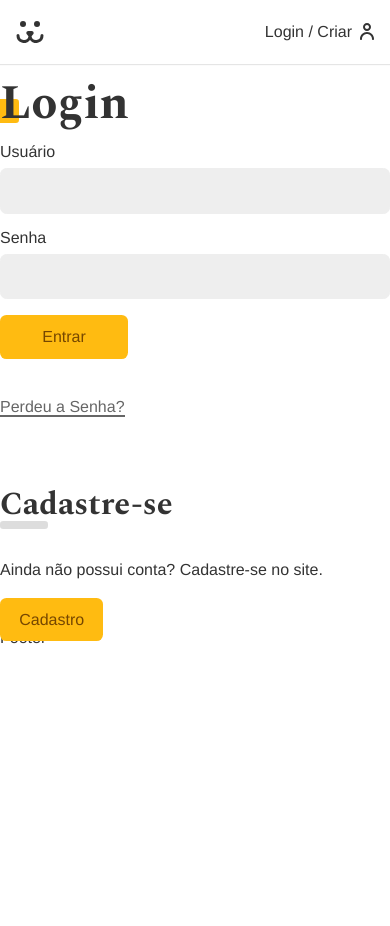
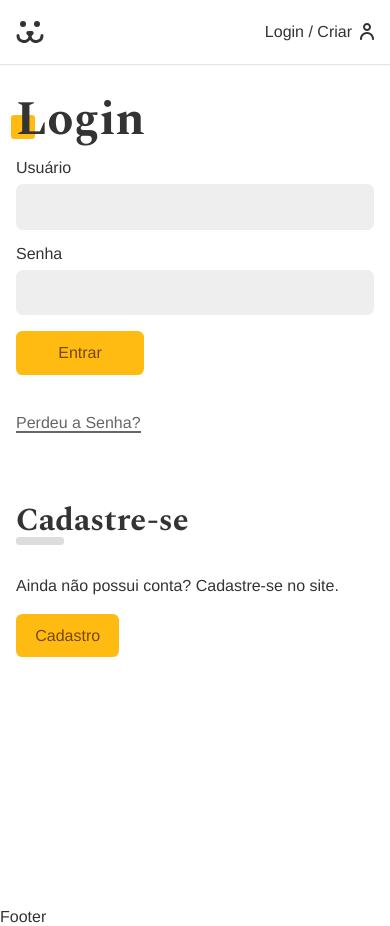
Before and after one commit to VittorioBarella/dogs, a React (Vite) app: page /login in a window 390 px wide. Before the commit the page ends 844 px from the top, so only its background shows below. Built offline with nearby package versions, Linux system fonts and the light colour scheme.

Commit message:
added background in login page

```diff
--- a/src/Components/Login/Login.jsx
+++ b/src/Components/Login/Login.jsx
@@ -4,14 +4,16 @@
 import LoginCreate from './LoginCreate';
 import LoginPasswordLost from './LoginPasswordLost';
 import LoginPasswordReset from './LoginPasswordReset';
-import UserContext from '../../UserContext';
+import { UserContext } from '../../UserContext';
+import styles from './Login.module.css';
 
 const Login = () => {
   const { login } = React.useContext(UserContext);
 
   if (login === true) return <Navigate to="/conta" />;
   return (
-    <div>
+    <section className={styles.login}>
+      <div className={styles.forms}>
         <Routes>
           <Route path="/" element={<LoginForm />} />
           <Route path="criar" element={<LoginCreate />} />
@@ -19,6 +21,7 @@
           <Route path="resetar" element={<LoginPasswordReset />} />
         </Routes>
       </div>
+    </section>
   );
 };
 
--- /dev/null
+++ b/src/Components/Login/Login.module.css
@@ -0,0 +1,32 @@
+.login {
+  display: grid;
+  grid-template-columns: 1fr 1fr;
+  min-height: 100vh;
+  gap:2rem;
+}
+
+.login::before{
+  display: block;
+  content: '';
+  background: url('../../Assets/login.jpg') no-repeat center center;
+  background-size: cover;
+}
+
+.forms {
+  max-width: 30rem;
+  padding: 1rem;
+}
+
+@media (max-width: 40rem) {
+  .login{
+    grid-template-columns: 1fr;
+  }
+
+  .login::before {
+    display: none;
+  }
+
+  .forms {
+    max-width: 100%;
+  }
+}
```
Lines whose indentation alone changed are shown as unchanged.
